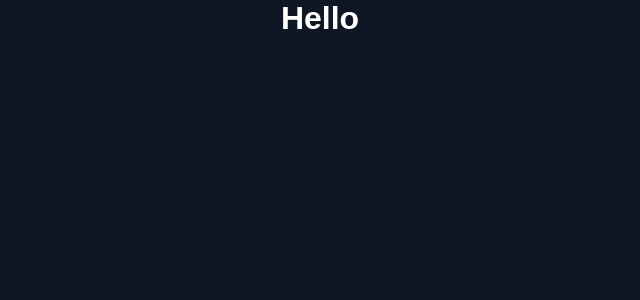
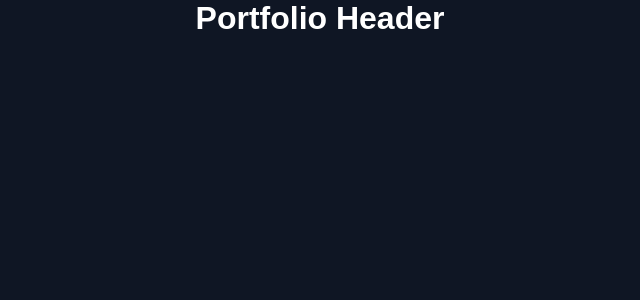
Before and after one commit to SalamanderCtesiphon/portfolio-figma-design, a React (Create React App) app: page / in a window 1280 px wide. Shown: the top 300 px of the page, without its empty margins (320-960 px from the left). Built offline with nearby package versions, Linux system fonts and the light colour scheme.

Commit message:
added a header component

```diff
--- a/src/App.jsx
+++ b/src/App.jsx
@@ -1,9 +1,10 @@
 import './App.css';
+import Header from './components/Header';
 
 function App() {
   return (
     <div className="App">
-     <h1>Hello</h1>
+     <Header />
     </div>
   );
 }
--- /dev/null
+++ b/src/components/Header.jsx
@@ -0,0 +1,11 @@
+import React from 'react'
+
+function Header() {
+  return (
+    <header>
+      <h1>Portfolio Header</h1>
+    </header>
+  )
+}
+
+export default Header
```
